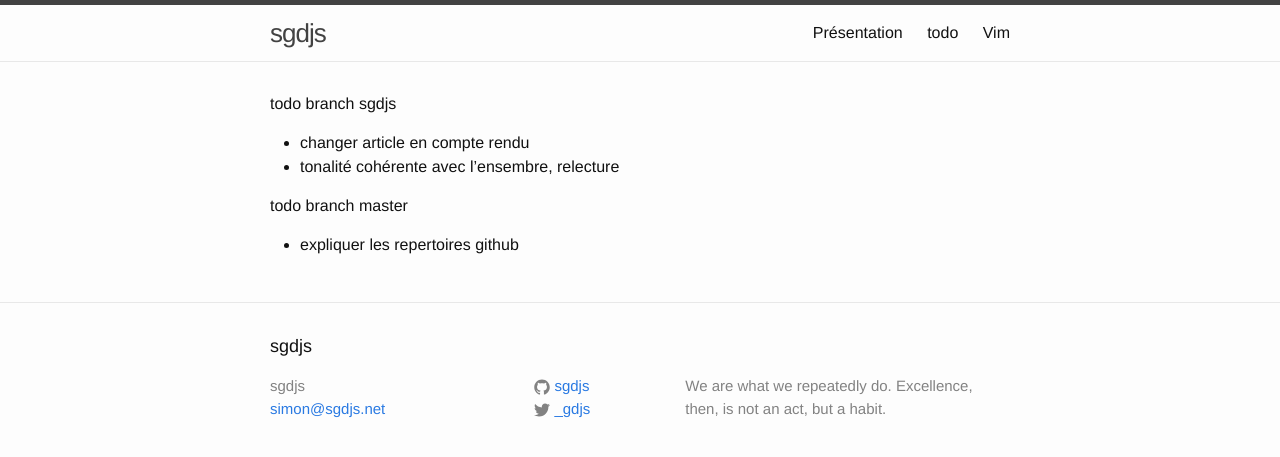
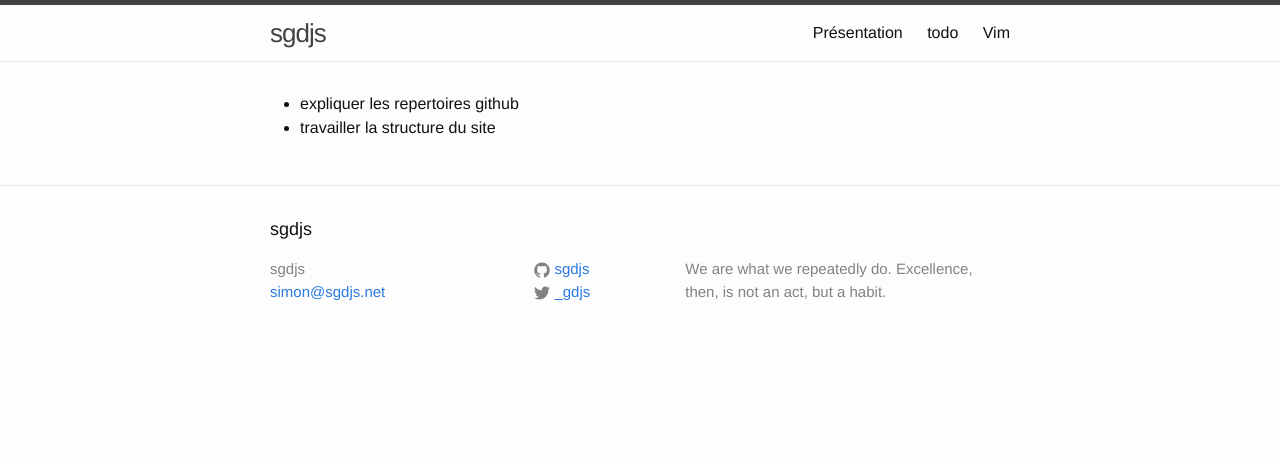
Before and after one commit to sgdjs/sgdjs.github.io, a Jekyll site: the page built from todo.md, in a window 1280 px wide. Shown: the top 457 px of the page. Built offline with Jekyll 4.4.1, drawn with Linux system fonts in a browser that asks for light colours.

Commit message:
Modifie todo.md

```diff
--- a/todo.md
+++ b/todo.md
@@ -3,11 +3,5 @@ layout: default
 title: todo
 ---
 
-todo branch sgdjs
-
-* changer article en compte rendu
-* tonalité cohérente avec l'ensembre, relecture
-
-todo branch master
-
 * expliquer les repertoires github
+* travailler la structure du site
```
